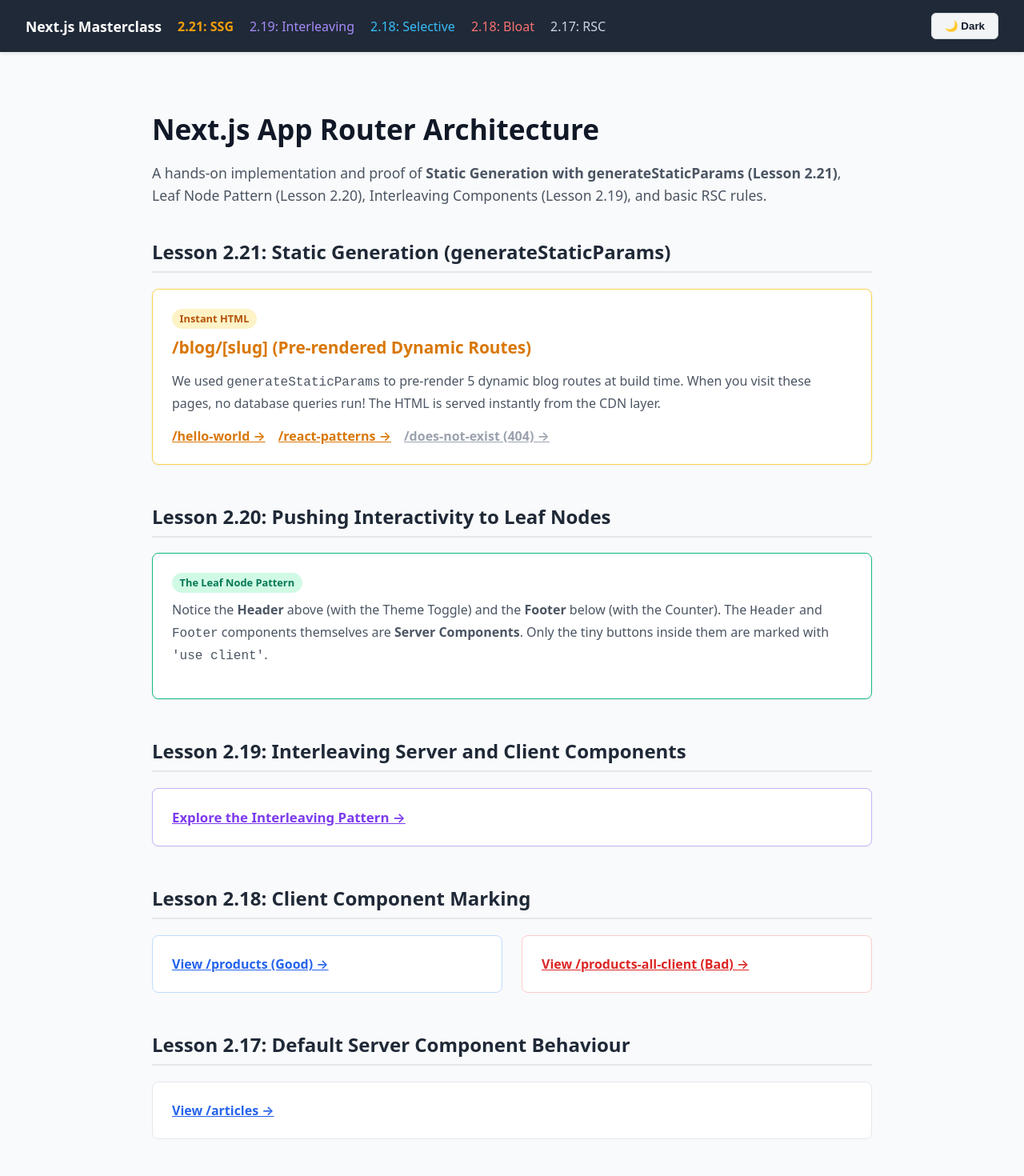
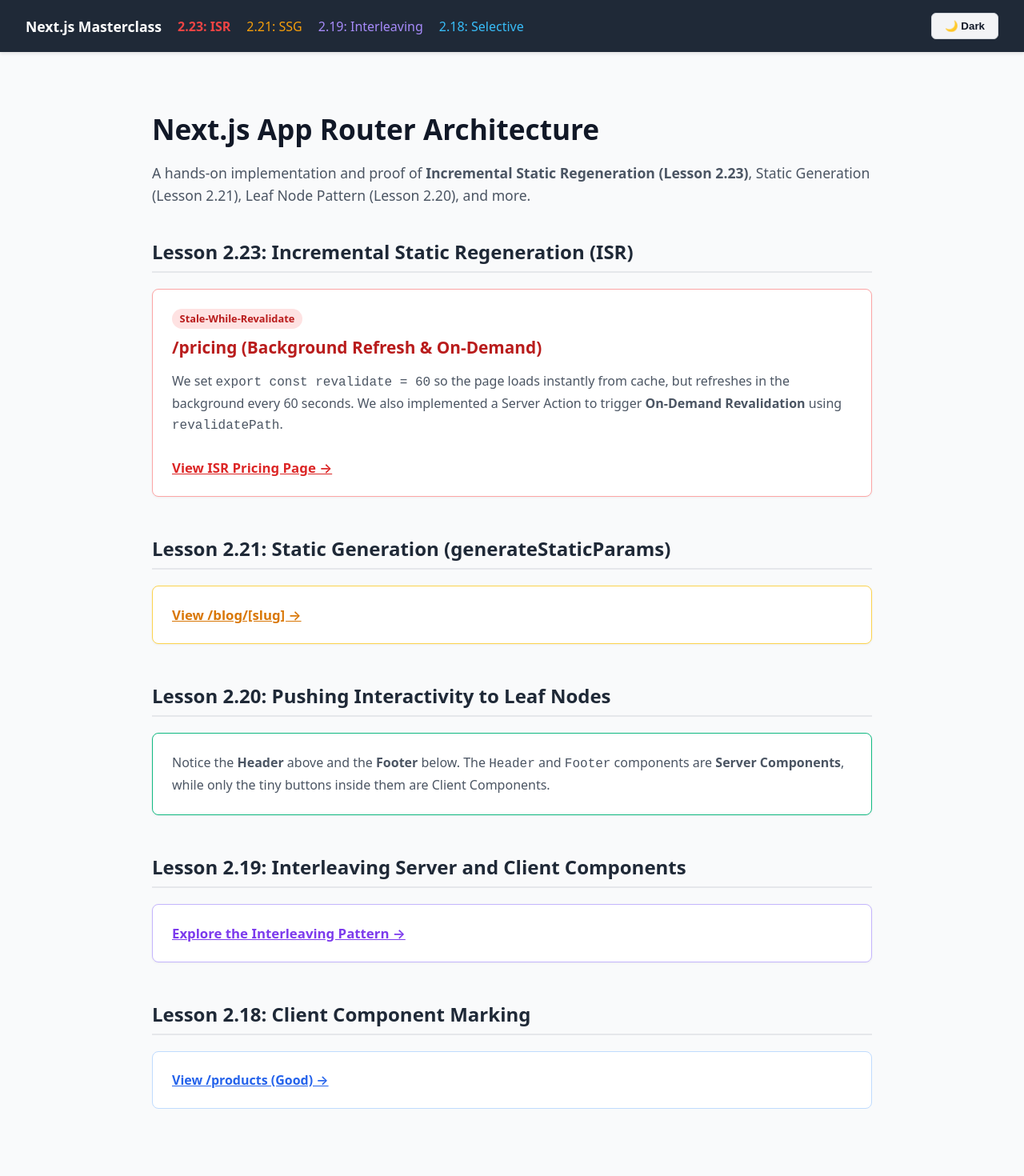
Before and after one commit to shyamsharmas124-commits/default-server-component-behaviour, a Next.js app: page / in a window 1280 px wide. Shown: the top 1470 px of the page at 80% size. Built offline with nearby package versions, Linux system fonts and the light colour scheme.

Commit message:
feat(2.23): implement Incremental Static Regeneration (ISR) and on-demand revalidation

```diff
--- a/app/page.tsx
+++ b/app/page.tsx
@@ -8,9 +8,27 @@
           Next.js App Router Architecture
         </h1>
         <p style={{ fontSize: '1.1rem', color: '#4b5563', lineHeight: '1.6' }}>
-          A hands-on implementation and proof of <strong>Static Generation with generateStaticParams (Lesson 2.21)</strong>, Leaf Node Pattern (Lesson 2.20), Interleaving Components (Lesson 2.19), and basic RSC rules.
+          A hands-on implementation and proof of <strong>Incremental Static Regeneration (Lesson 2.23)</strong>, Static Generation (Lesson 2.21), Leaf Node Pattern (Lesson 2.20), and more.
         </p>
       </header>
+
+      <section style={{ marginBottom: '3rem' }}>
+        <h2 style={{ fontSize: '1.5rem', color: '#1f2937', borderBottom: '2px solid #e5e7eb', paddingBottom: '0.5rem' }}>
+          Lesson 2.23: Incremental Static Regeneration (ISR)
+        </h2>
+        <div style={{ display: 'grid', gridTemplateColumns: '1fr', gap: '1.5rem', marginTop: '1rem' }}>
+          <div style={{ backgroundColor: '#ffffff', borderRadius: '8px', padding: '1.5rem', border: '1px solid #fca5a5', boxShadow: '0 1px 3px rgba(0,0,0,0.05)' }}>
+            <span style={{ backgroundColor: '#fee2e2', color: '#b91c1c', padding: '0.2rem 0.6rem', borderRadius: '9999px', fontSize: '0.8rem', fontWeight: 'bold' }}>Stale-While-Revalidate</span>
+            <h3 style={{ fontSize: '1.3rem', color: '#b91c1c', margin: '0.75rem 0 0.5rem 0' }}>/pricing (Background Refresh & On-Demand)</h3>
+            <p style={{ color: '#4b5563', fontSize: '1rem', lineHeight: '1.6' }}>
+              We set <code>export const revalidate = 60</code> so the page loads instantly from cache, but refreshes in the background every 60 seconds. We also implemented a Server Action to trigger <strong>On-Demand Revalidation</strong> using <code>revalidatePath</code>.
+            </p>
+            <Link href="/pricing" style={{ display: 'inline-block', marginTop: '0.75rem', color: '#dc2626', fontWeight: '600', fontSize: '1.05rem' }}>
+              View ISR Pricing Page &rarr;
+            </Link>
+          </div>
+        </div>
+      </section>
 
       <section style={{ marginBottom: '3rem' }}>
         <h2 style={{ fontSize: '1.5rem', color: '#1f2937', borderBottom: '2px solid #e5e7eb', paddingBottom: '0.5rem' }}>
@@ -18,16 +36,9 @@
         </h2>
         <div style={{ display: 'grid', gridTemplateColumns: '1fr', gap: '1.5rem', marginTop: '1rem' }}>
           <div style={{ backgroundColor: '#ffffff', borderRadius: '8px', padding: '1.5rem', border: '1px solid #fcd34d', boxShadow: '0 1px 3px rgba(0,0,0,0.05)' }}>
-            <span style={{ backgroundColor: '#fef3c7', color: '#b45309', padding: '0.2rem 0.6rem', borderRadius: '9999px', fontSize: '0.8rem', fontWeight: 'bold' }}>Instant HTML</span>
-            <h3 style={{ fontSize: '1.3rem', color: '#d97706', margin: '0.75rem 0 0.5rem 0' }}>/blog/[slug] (Pre-rendered Dynamic Routes)</h3>
-            <p style={{ color: '#4b5563', fontSize: '1rem', lineHeight: '1.6' }}>
-              We used <code>generateStaticParams</code> to pre-render 5 dynamic blog routes at build time. When you visit these pages, no database queries run! The HTML is served instantly from the CDN layer.
-            </p>
-            <div style={{ marginTop: '1rem', display: 'flex', gap: '1rem', flexWrap: 'wrap' }}>
-              <Link href="/blog/hello-world" style={{ display: 'inline-block', color: '#d97706', fontWeight: '600' }}>/hello-world &rarr;</Link>
-              <Link href="/blog/react-patterns" style={{ display: 'inline-block', color: '#d97706', fontWeight: '600' }}>/react-patterns &rarr;</Link>
-              <Link href="/blog/does-not-exist" style={{ display: 'inline-block', color: '#9ca3af', fontWeight: '600' }}>/does-not-exist (404) &rarr;</Link>
-            </div>
+            <Link href="/blog/hello-world" style={{ display: 'inline-block', color: '#d97706', fontWeight: '600', fontSize: '1.05rem' }}>
+              View /blog/[slug] &rarr;
+            </Link>
           </div>
         </div>
       </section>
@@ -38,9 +49,8 @@
         </h2>
         <div style={{ display: 'grid', gridTemplateColumns: '1fr', gap: '1.5rem', marginTop: '1rem' }}>
           <div style={{ backgroundColor: '#ffffff', borderRadius: '8px', padding: '1.5rem', border: '1px solid #10b981', boxShadow: '0 1px 3px rgba(0,0,0,0.05)' }}>
-            <span style={{ backgroundColor: '#d1fae5', color: '#047857', padding: '0.2rem 0.6rem', borderRadius: '9999px', fontSize: '0.8rem', fontWeight: 'bold' }}>The Leaf Node Pattern</span>
-            <p style={{ color: '#4b5563', fontSize: '1rem', lineHeight: '1.6', marginTop: '0.75rem' }}>
-              Notice the <strong>Header</strong> above (with the Theme Toggle) and the <strong>Footer</strong> below (with the Counter). The <code>Header</code> and <code>Footer</code> components themselves are <strong>Server Components</strong>. Only the tiny buttons inside them are marked with <code>'use client'</code>.
+            <p style={{ color: '#4b5563', fontSize: '1rem', lineHeight: '1.6', margin: 0 }}>
+              Notice the <strong>Header</strong> above and the <strong>Footer</strong> below. The <code>Header</code> and <code>Footer</code> components are <strong>Server Components</strong>, while only the tiny buttons inside them are Client Components.
             </p>
           </div>
         </div>
@@ -69,27 +79,9 @@
               View /products (Good) &rarr;
             </Link>
           </div>
-
-          <div style={{ backgroundColor: '#ffffff', borderRadius: '8px', padding: '1.5rem', border: '1px solid #fecaca' }}>
-            <Link href="/products-all-client" style={{ display: 'inline-block', color: '#dc2626', fontWeight: '600' }}>
-              View /products-all-client (Bad) &rarr;
-            </Link>
-          </div>
         </div>
       </section>
 
-      <section style={{ marginBottom: '3rem' }}>
-        <h2 style={{ fontSize: '1.5rem', color: '#1f2937', borderBottom: '2px solid #e5e7eb', paddingBottom: '0.5rem' }}>
-          Lesson 2.17: Default Server Component Behaviour
-        </h2>
-        <div style={{ display: 'grid', gridTemplateColumns: '1fr', gap: '1.5rem', marginTop: '1rem' }}>
-          <div style={{ backgroundColor: '#ffffff', borderRadius: '8px', padding: '1.5rem', border: '1px solid #e5e7eb' }}>
-            <Link href="/articles" style={{ display: 'inline-block', color: '#2563eb', fontWeight: '600' }}>
-              View /articles &rarr;
-            </Link>
-          </div>
-        </div>
-      </section>
     </main>
   );
 }
--- a/components/Header.tsx
+++ b/components/Header.tsx
@@ -17,11 +17,10 @@
     }}>
       <nav style={{ display: 'flex', flexWrap: 'wrap', gap: '1.25rem', alignItems: 'center' }}>
         <Link href="/" style={{ color: '#ffffff', textDecoration: 'none', fontWeight: 'bold', fontSize: '1.1rem' }}>Next.js Masterclass</Link>
-        <Link href="/blog/hello-world" style={{ color: '#f59e0b', textDecoration: 'none', fontWeight: 'bold' }}>2.21: SSG</Link>
+        <Link href="/pricing" style={{ color: '#ef4444', textDecoration: 'none', fontWeight: 'bold' }}>2.23: ISR</Link>
+        <Link href="/blog/hello-world" style={{ color: '#f59e0b', textDecoration: 'none' }}>2.21: SSG</Link>
         <Link href="/todos" style={{ color: '#a78bfa', textDecoration: 'none' }}>2.19: Interleaving</Link>
         <Link href="/products" style={{ color: '#38bdf8', textDecoration: 'none' }}>2.18: Selective</Link>
-        <Link href="/products-all-client" style={{ color: '#f87171', textDecoration: 'none' }}>2.18: Bloat</Link>
-        <Link href="/articles" style={{ color: '#cbd5e1', textDecoration: 'none' }}>2.17: RSC</Link>
       </nav>
       {/* Only the toggle is interactive. The rest of the Header stays on the Server. */}
       <ThemeToggle />
```
Also changed, not shown: app/pricing/actions.ts (added, +12 -0 lines), app/pricing/page.tsx (added, +69 -0 lines), 1 other file (tests, documents, lock files or other folders).
